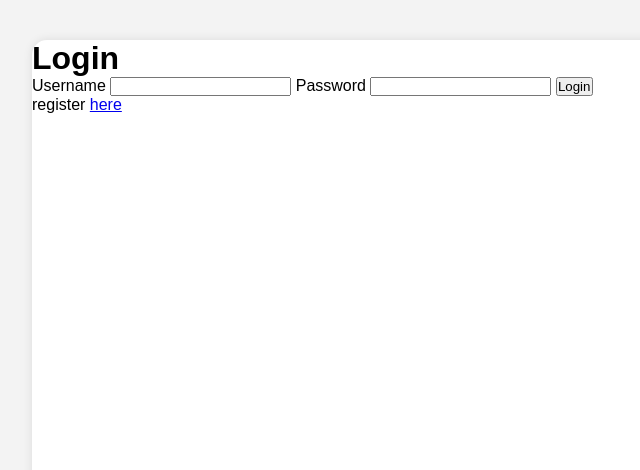
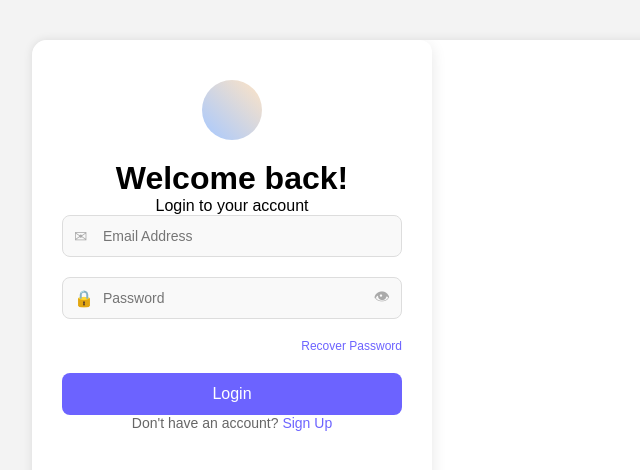
Before and after one commit to dking2213/KV6002-Team-Project, a plain HTML site: page login.html in a window 1280 px wide. Shown: the whole page, without its empty margins (0-640 px from the left). Drawn offline with Linux system fonts and the light colour scheme.

Commit message:
Updated login and register pages

```diff
--- a/login.html
+++ b/login.html
@@ -3,21 +3,34 @@
 <head>
     <meta charset="UTF-8">
     <meta name="viewport" content="width=device-width, initial-scale=1.0">
-    <title>Event Management Dashboard</title>
+    <title>Login Page</title>
     <link rel="stylesheet" href="style.css">
-    </head>
+</head>
 <body>
     <div class="container">
         <div class="login-form">
-            <h1>Login</h1>
-            <form action="index.html">
-                <label for="username">Username</label>
-                <input type="text" id="username" name="username" required>
-                <label for="password">Password</label>
-                <input type="password" id="password" name="password" required>
-                <button type="submit">Login</button>
+            <div class="logo">
+                <!-- Add your logo here -->
+                <div class="logo-circle"></div>
+            </div>
+            <h1>Welcome back!</h1>
+            <p>Login to your account</p>
+            <form>
+                <div class="input-group">
+                    <input type="email" placeholder="Email Address" required>
+                    <span class="icon">&#x2709;</span>
+                </div>
+                <div class="input-group">
+                    <input type="password" placeholder="Password" required>
+                    <span class="icon">&#x1F512;</span>
+                    <span class="toggle-password">&#x1F441;</span>
+                </div>
+                <a href="#" class="recover-password">Recover Password</a>
+                <button type="submit" class="login-button">Login</button>
             </form>
-            <p>register <a href="register.html">here</a></p>
+            <p class="signup-text">
+                Don't have an account? <a href="register.html">Sign Up</a>
+            </p>
         </div>
     </div>
 </body>
--- a/style.css
+++ b/style.css
@@ -154,3 +154,121 @@ body {
     transform: scale(1.05);
     box-shadow: 0px 6px 12px rgba(0, 0, 0, 0.15);
 }
+
+
+.login-form {
+    background-color: #ffffff;
+    border-radius: 12px;
+    box-shadow: 0 4px 15px rgba(0, 0, 0, 0.1);
+    padding: 40px 30px;
+    width: 100%;
+    max-width: 400px;
+    text-align: center;
+}
+
+.signup-form {
+    background-color: #ffffff;
+    border-radius: 12px;
+    box-shadow: 0 4px 15px rgba(0, 0, 0, 0.1);
+    padding: 40px 30px;
+    width: 100%;
+    max-width: 400px;
+    text-align: center;
+}
+
+
+.logo-circle {
+    width: 60px;
+    height: 60px;
+    border-radius: 50%;
+    background: linear-gradient(45deg, #a6c8ff, #ffe4c4);
+    margin: 0 auto;
+}
+
+.input-group {
+    position: relative;
+    margin-bottom: 20px;
+}
+
+input {
+    width: 100%;
+    padding: 12px 40px;
+    border: 1px solid #ddd;
+    border-radius: 8px;
+    font-size: 14px;
+    box-sizing: border-box;
+    background-color: #f9f9f9;
+    transition: border-color 0.3s ease;
+}
+
+input:focus {
+    outline: none;
+    border-color: #6c63ff;
+    background-color: #ffffff;
+}
+
+.icon {
+    position: absolute;
+    left: 12px;
+    top: 50%;
+    transform: translateY(-50%);
+    color: #aaa;
+    font-size: 16px;
+}
+
+.toggle-password {
+    position: absolute;
+    right: 12px;
+    top: 50%;
+    transform: translateY(-50%);
+    color: #aaa;
+    cursor: pointer;
+    font-size: 16px;
+}
+
+.toggle-password:hover {
+    color: #6c63ff;
+}
+
+.recover-password {
+    display: block;
+    text-align: right;
+    color: #6c63ff;
+    text-decoration: none;
+    font-size: 12px;
+    margin-bottom: 20px;
+}
+
+.recover-password:hover {
+    text-decoration: underline;
+}
+
+.login-button {
+    width: 100%;
+    padding: 12px;
+    background-color: #6c63ff;
+    color: #ffffff;
+    border: none;
+    border-radius: 8px;
+    font-size: 16px;
+    cursor: pointer;
+    transition: background-color 0.3s ease;
+}
+
+.login-button:hover {
+    background-color: #5949d6;
+}
+
+.signup-text {
+    font-size: 14px;
+    color: #666666;
+}
+
+.signup-text a {
+    color: #6c63ff;
+    text-decoration: none;
+}
+
+.signup-text a:hover {
+    text-decoration: underline;
+}
```
Also changed, not shown: register.html (+26 -12 lines).
